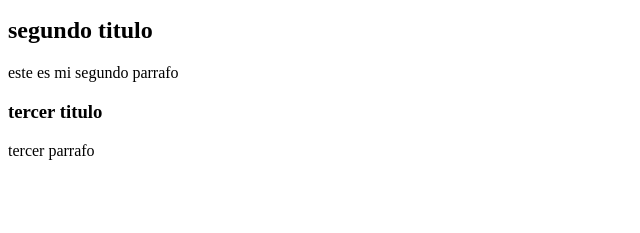
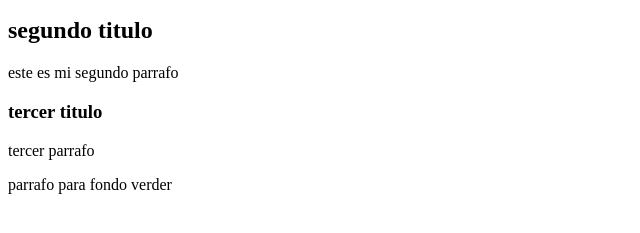
Before and after one commit to bolige/clase-5, a plain HTML site: page index.html in a window 1280 px wide. Shown: the part 87-320 px from the top of the page, without its empty margins (0-640 px from the left). Drawn offline with Linux system fonts and the light colour scheme.

Commit message:
agrege parrafo

```diff
--- a/index.html
+++ b/index.html
@@ -12,6 +12,7 @@
 
 <h3>tercer titulo</h3>
 <p>tercer parrafo</p>
+<p>parrafo para fondo verder</p>
 </body>
 
 
```
